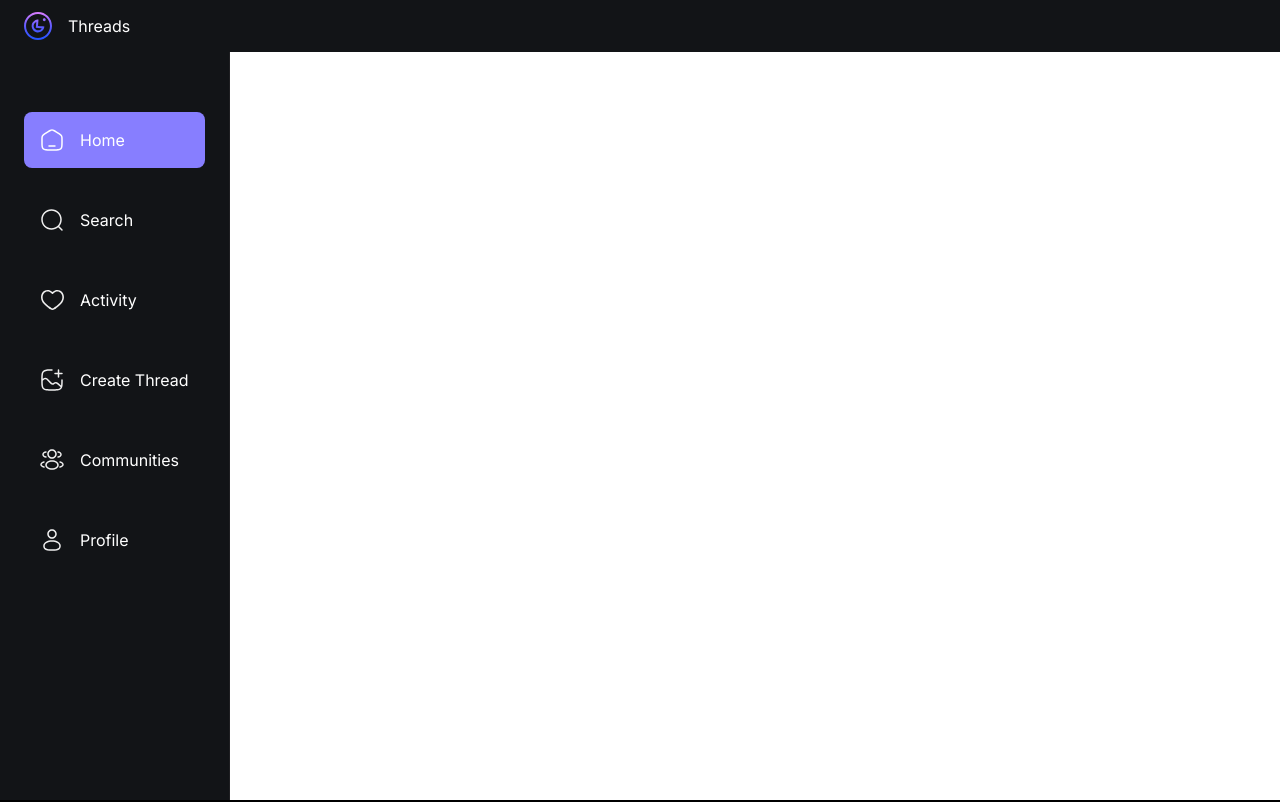
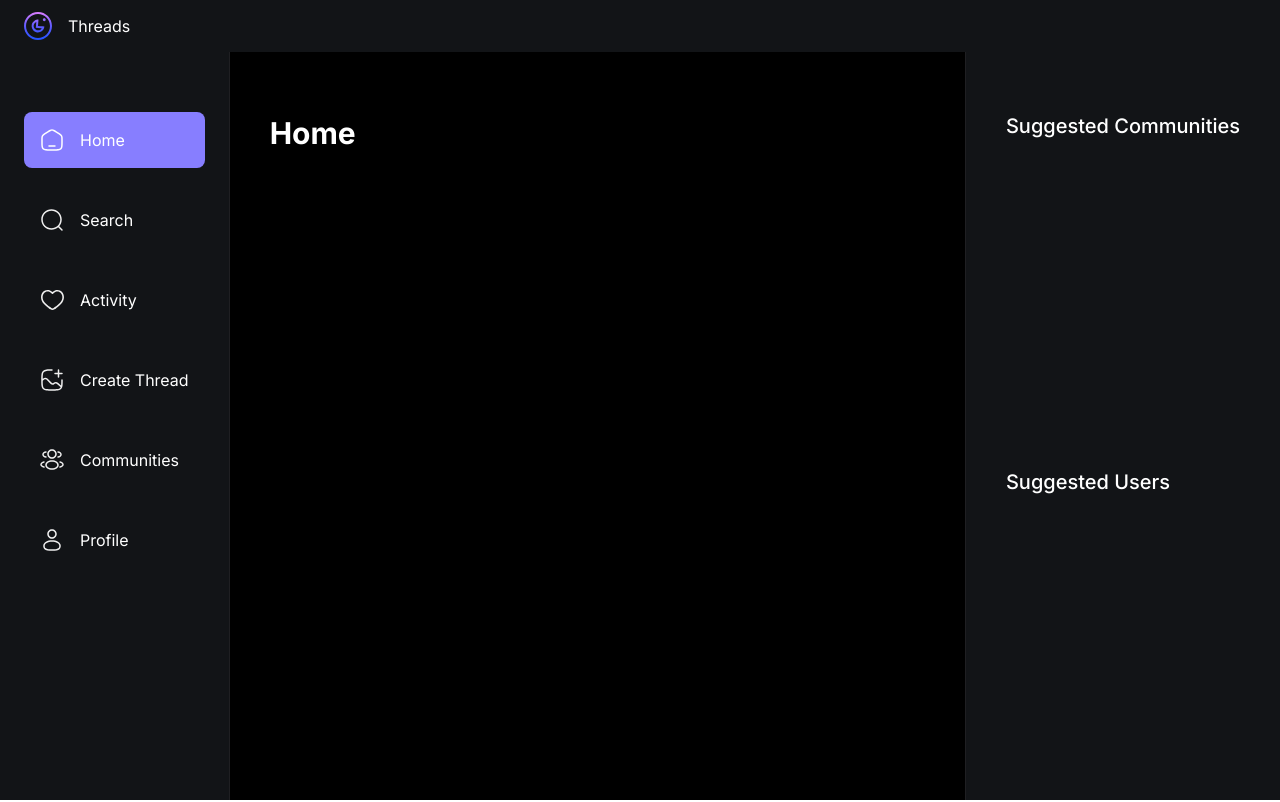
Before and after one commit to SymensJeffrey/social_media, a Next.js app: page / in a window 1280 px wide. Shown: the top 802 px of the page. Built offline with nearby package versions, Linux system fonts and the light colour scheme; no server answers.

Commit message:
finish rightsidebar

```diff
--- a/app/(root)/layout.tsx
+++ b/app/(root)/layout.tsx
@@ -25,7 +25,7 @@
       <html lang="en">
         <body className={inter.className}>
           <Topbar />
-          <main>
+          <main className='flex flex-row'>
             <LeftSidebarbar />
             <section className='main-container'>
               <div className='w-full max-w-4xl'>
--- a/components/shared/RightSidebar.tsx
+++ b/components/shared/RightSidebar.tsx
@@ -1,6 +1,18 @@
 function RightSidebar() {
   return (
-    <h1>RightSidebar</h1>
+    <section className="custom-scrollbar rightsidebar">
+      <div className="flex flex-1 flex-col justify-start">
+        <h3 className="text-heading4-medium text-light-1">
+          Suggested Communities
+        </h3>
+      </div>
+
+      <div className="flex flex-1 flex-col justify-start">
+        <h3 className="text-heading4-medium text-light-1">
+          Suggested Users
+        </h3>
+      </div>
+    </section>
   )
 }
 
```
